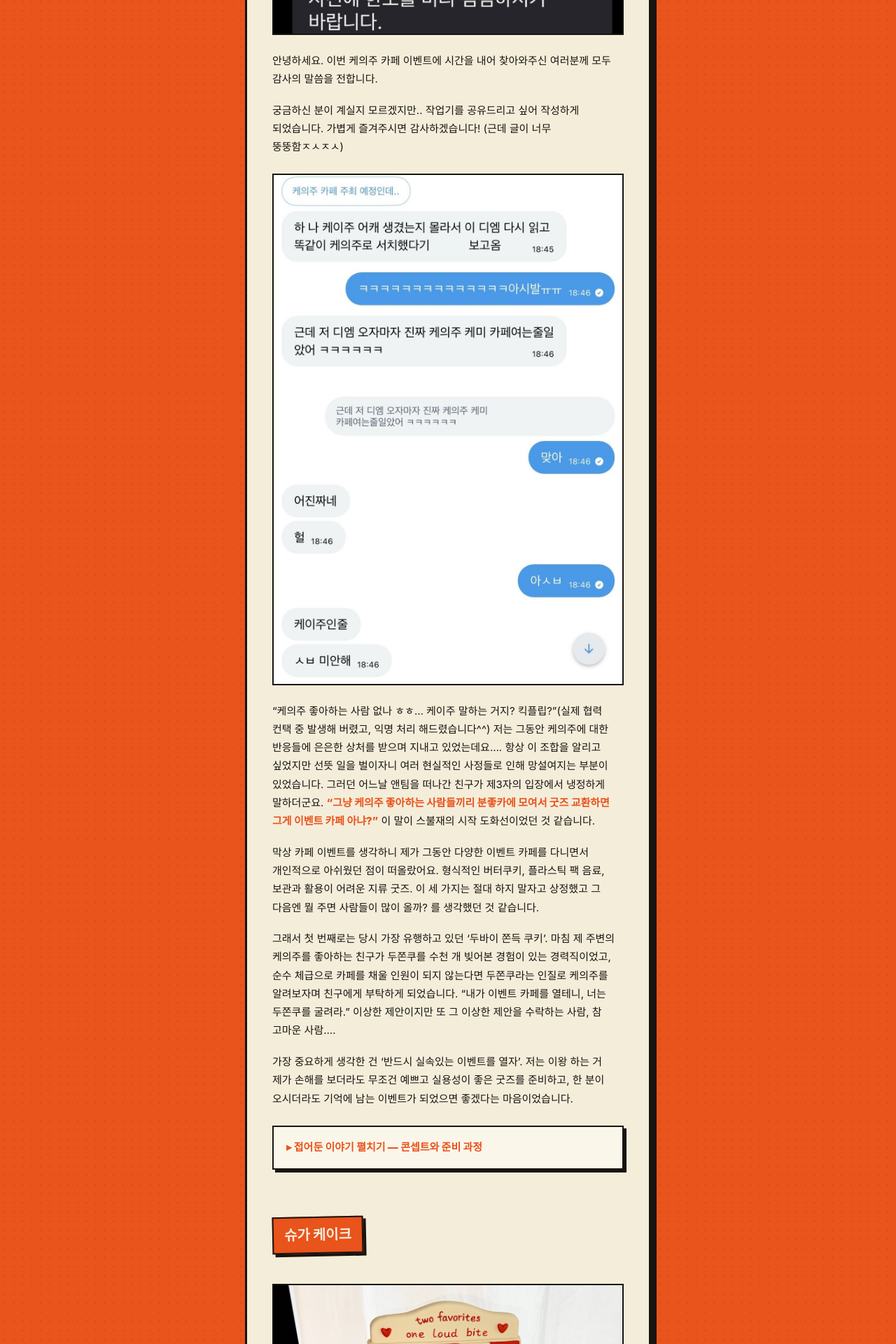
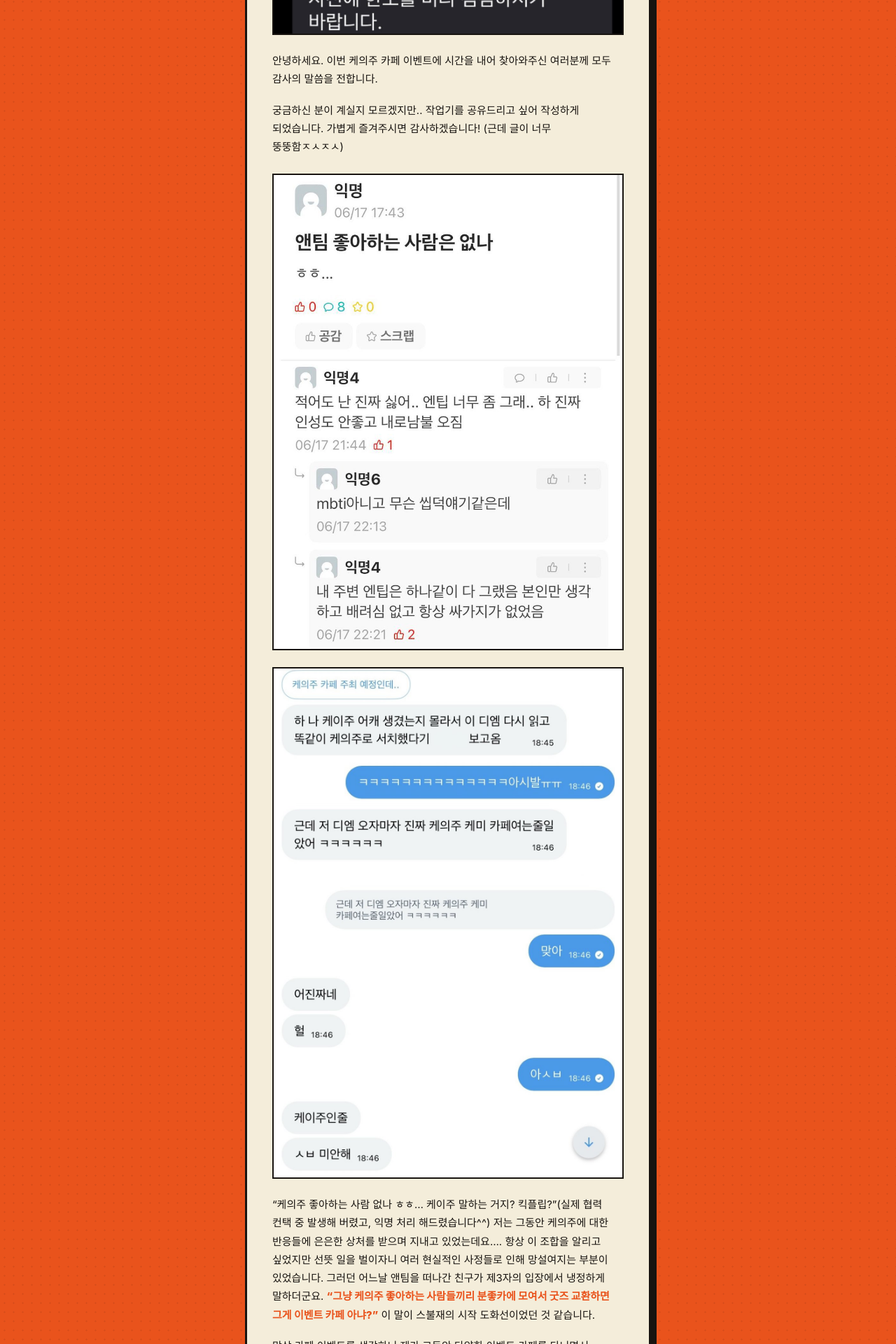
Before and after one commit to limitedpairing/blog, a Jekyll site: the page built from index.html, in a window 1280 px wide. Shown: the part 784-2704 px from the top of the page at 70% size. Built offline with Jekyll 4.4.1, drawn with Linux system fonts in a browser that asks for light colours; some web fonts are replaced.

Commit message:
Overwrite index.html with user-provided version
- Adds 002-1 (anonymous post), 017-3 (Mei acrylic clip),
  017-2 (Neungdong mini L-holder) photo slots with captions
- Fix one unterminated Liquid caption quote so the site still builds

Note: 002-1.jpg / 017-2.jpg / 017-3.jpg are not in the repo yet, so
they render as placeholders until uploaded to assets/images/.

https://claude.ai/code/session_01T36s2gdEFjxCigUpqUYQ9b

```diff
--- a/index.html
+++ b/index.html
@@ -17,7 +17,7 @@ description: "케의주 카페 이벤트(LIMITED PAIRING)의 작업기 — 총
   <p>안녕하세요. 이번 케의주 카페 이벤트에 시간을 내어 찾아와주신 여러분께 모두 감사의 말씀을 전합니다.</p>
 
   <p>궁금하신 분이 계실지 모르겠지만.. 작업기를 공유드리고 싶어 작성하게 되었습니다. 가볍게 즐겨주시면 감사하겠습니다! (근데 글이 너무 뚱뚱함ㅈㅅㅈㅅ)</p>
-
+  {% include photo.html file="002-1.jpg" caption="난 엔팁 싫어" %}
   {% include photo.html file="002.jpg" caption="케이주? 케의주! (익명 처리한 DM)" %}
 
   <p>“케의주 좋아하는 사람 없나 ㅎㅎ… 케이주 말하는 거지? 킥플립?”(실제 협력 컨택 중 발생해 버렸고, 익명 처리 해드렸습니다^^) 저는 그동안 케의주에 대한 반응들에 은은한 상처를 받으며 지내고 있었는데요…. 항상 이 조합을 알리고 싶었지만 선뜻 일을 벌이자니 여러 현실적인 사정들로 인해 망설여지는 부분이 있었습니다. 그러던 어느날 앤팀을 떠나간 친구가 제3자의 입장에서 냉정하게 말하더군요. <em>“그냥 케의주 좋아하는 사람들끼리 분좋카에 모여서 굿즈 교환하면 그게 이벤트 카페 아냐?”</em> 이 말이 스불재의 시작 도화선이었던 것 같습니다.</p>
@@ -117,7 +117,11 @@ description: "케의주 카페 이벤트(LIMITED PAIRING)의 작업기 — 총
 
   <p>먼저 너무 흔쾌히 협력에 수락해주신 깨돌이님의 빠른 작업이 있었기에….</p>
 
+  {% include photo.html file="017-3.jpg" caption="메이님의 아크릴 집게" %}
+
   <p>정말 보고싶었던 케의주의 모습을 바로 그림으로 옮겨주신 메이님의 작업이 감동적이었기에….</p>
+
+  {% include photo.html file="017-2.jpg" caption="능동님의 미니엘홀더" %}
 
   <p>디자인 기획을 찰떡같이 구현해주신 능동님의 작업물이 너무나도 섬세했기에….</p>
 
```
